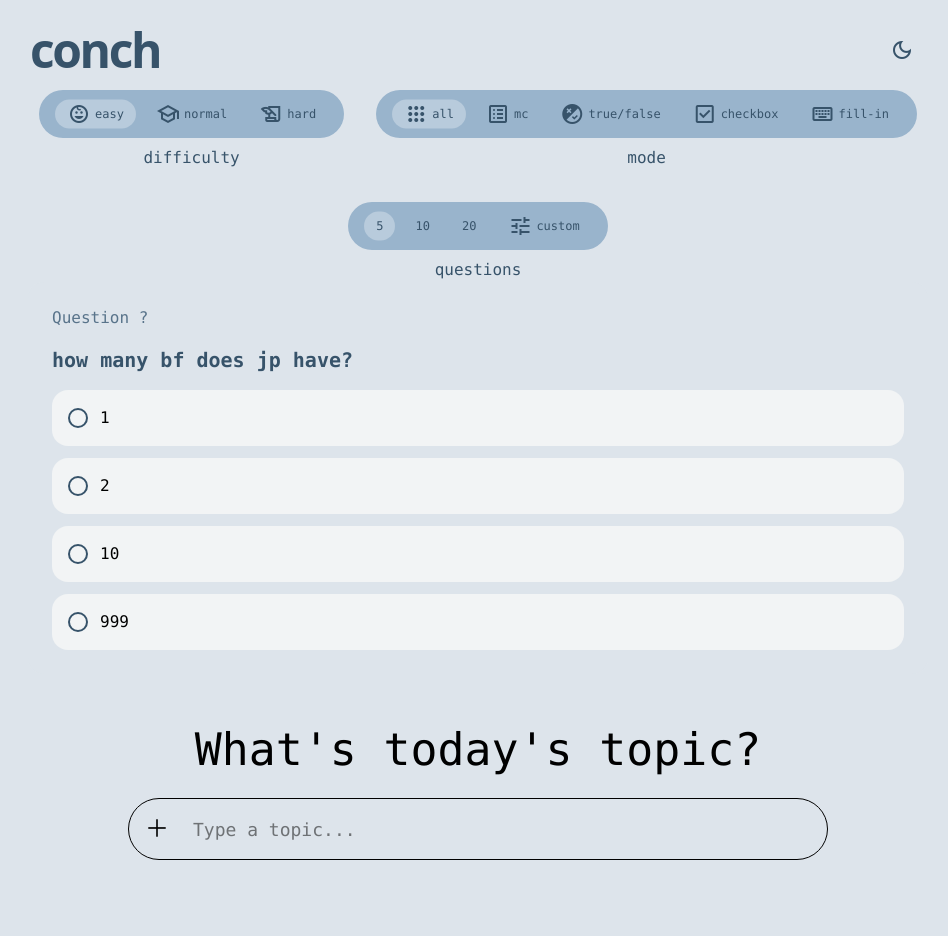
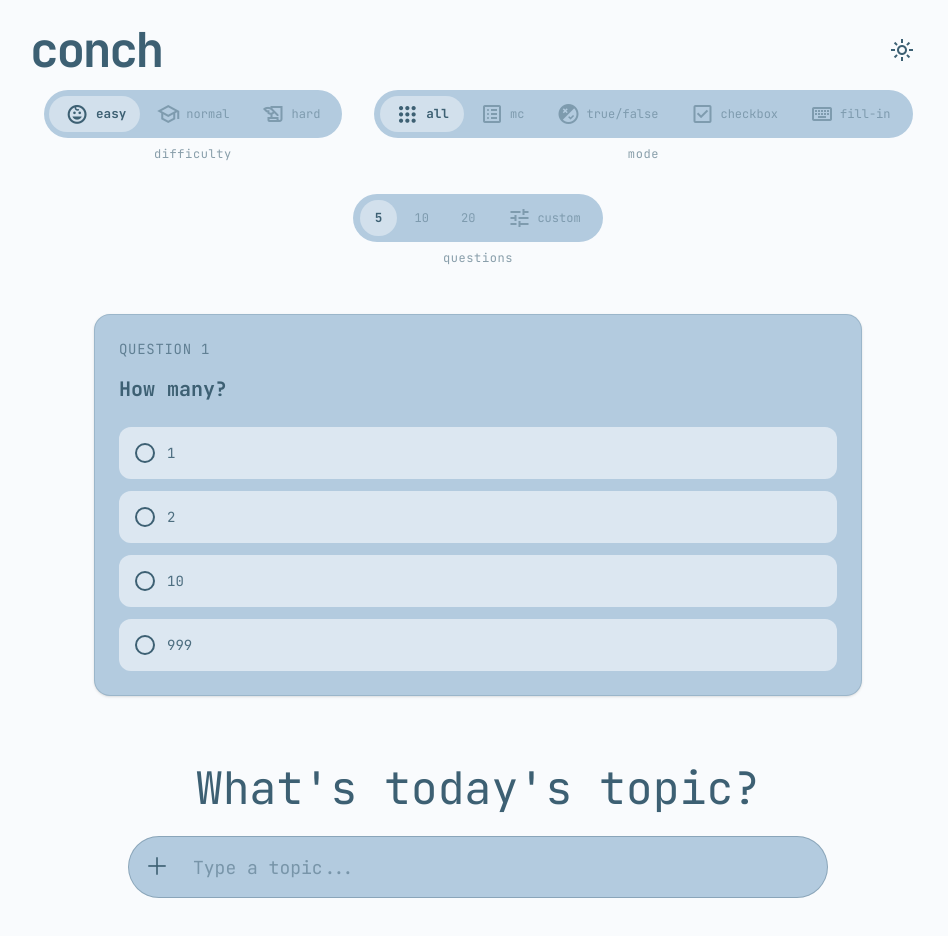
Before and after one commit to Truff7es/OOP-Project-conch-Group5, a React (Vite) app in the folder conch/: page / in a window 1280 px wide. Shown: the top 936 px of the page, without its empty margins (162-1110 px from the left). Before the commit the page ends 892 px from the top, so only its background shows below. Built offline with nearby package versions, Linux system fonts and the light colour scheme.

Commit message:
readded removed features

```diff
--- a/conch/src/App.tsx
+++ b/conch/src/App.tsx
@@ -1,4 +1,4 @@
-import {useEffect, useRef, useState } from 'react'
+import { useEffect, useRef, useState } from 'react'
 import Navbar from './components/Navbar'
 import FilterGroup from './components/FilterGroup'
 import HeroInput from './components/HeroInput'
@@ -27,7 +27,6 @@ export default function App() {
   const [questions, setQuestions] = useState('5')
   const [selectedChoice, setSelectedChoice] = useState<string | null>(null)
 
-  // Group audio instances into a single keyed ref map
   const soundsRef = useRef<Record<Theme, HTMLAudioElement> | null>(null)
 
   useEffect(() => {
@@ -48,7 +47,6 @@ export default function App() {
 
     soundsRef.current = audioMap
 
-    // Cleanup: pause audio on unmount to prevent leaks or orphaned playback
     return () => {
       if (soundsRef.current) {
         Object.values(soundsRef.current).forEach((audio) => audio.pause())
@@ -73,9 +71,9 @@ export default function App() {
   }
 
   return (
-<body className="font-mono min-h-screen bg-lightmode-200 flex items-start justify-center pt-4.5 pb-8">
-  <div className="w-[70vw] max-w-300 min-h-[70vh]">
-        <Navbar/>
+    <div className="min-h-screen bg-light-bg text-light-text dark:bg-dark-bg dark:text-dark-text flex items-start justify-center pt-4.5 pb-8 font-mono">
+      <div className="w-[70vw] max-w-300 min-h-[70vh]">
+        <Navbar theme={theme} onToggleTheme={toggleTheme} />
 
         <div className="flex justify-center gap-8 flex-wrap">
           <FilterGroup
@@ -88,8 +86,8 @@ export default function App() {
 
           <FilterGroup
             label="mode"
-            options={['all', 'mc', 'true/false', 'checkbox','fill-in']}
-            icons={['apps', 'list_alt', 'flaky', 'check_box','keyboard']}
+            options={['all', 'mc', 'true/false', 'checkbox', 'fill-in']}
+            icons={['apps', 'list_alt', 'flaky', 'check_box', 'keyboard']}
             selected={mode}
             onSelect={setMode}
           />
@@ -103,21 +101,17 @@ export default function App() {
           />
         </div>
 
-        <div className="flex flex-col justify-center items-center min-h-[60vh]">
+        <div className="flex flex-col justify-center items-center py-8">
           <QuestionCard
-            question="how many bf does jp have?"
-            choices={[
-              '1',
-              '2',
-              '10',
-              '999'
-            ]} // e.g. 2 choices, or ['A', 'B', 'C', 'D'] for 4
+            questionNumber={1}
+            question="How many?"
+            choices={['1', '2', '10', '999']}
             selectedChoice={selectedChoice}
             onSelectChoice={setSelectedChoice}
           />
           <HeroInput />
         </div>
       </div>
-    </body>
+    </div>
   )
 }
--- a/conch/src/components/FilterGroup.tsx
+++ b/conch/src/components/FilterGroup.tsx
@@ -4,7 +4,7 @@ import pipSound from '../assets/sfx/pipsound.wav'
 interface FilterGroupProps {
   label: string
   options: string[]
-  icons?: string[] // Optional in case a filter has no icons
+  icons?: string[]
   selected: string
   onSelect: (option: string) => void
 }
@@ -19,18 +19,6 @@ export default function FilterGroup({
   const [highlightStyle, setHighlightStyle] = useState({ left: '0px', width: '0px' })
   const containerRef = useRef<HTMLDivElement>(null)
   const pillRefs = useRef<Record<string, HTMLButtonElement | null>>({})
-  const pipSoundRef = useRef<HTMLAudioElement | null>(null)
-
-  // Initialize audio on mount
-  useEffect(() => {
-    const audio = new Audio(pipSound)
-    audio.volume = 0.5 // Set a reasonable volume
-    pipSoundRef.current = audio
-
-    return () => {
-      audio.pause()
-    }
-  }, [])
 
   const updateHighlight = () => {
     const selectedPill = pillRefs.current[selected]
@@ -56,10 +44,9 @@ export default function FilterGroup({
   }, [selected])
 
   const playSound = () => {
-    // Create a fresh audio element each time to avoid browser restrictions
     const audio = new Audio(pipSound)
     audio.volume = 0.5
-    audio.play().catch(error => {
+    audio.play().catch((error) => {
       console.warn('Audio play failed:', error)
     })
   }
@@ -67,31 +54,45 @@ export default function FilterGroup({
   return (
     <div className="flex flex-col items-center gap-2">
       <div
-        className="relative rounded-full px-4 flex items-center justify-center gap-2 overflow-hidden bg-lightmode-400"
+        className="relative bg-light-bar dark:bg-dark-bar rounded-full px-2 py-1 flex items-center justify-center gap-1 overflow-hidden transition-colors"
         ref={containerRef}
       >
+        {/* Sliding active pill indicator */}
         <div
-          className="absolute top-1/2 -translate-y-1/2 h-[60%] bg-white opacity-30 rounded-full pointer-events-none duration-150 ease-in-out"
+          className="absolute top-1/2 -translate-y-1/2 h-[75%] bg-white/40 dark:bg-black/30 rounded-full pointer-events-none z-0 transition-[left,width] duration-200 ease-out"
           style={highlightStyle}
         />
-        {options.map((option, index) => (
+
+        {options.map((option, index) => {
+          const isSelected = selected === option
+
+          return (
             <button
               key={option}
               ref={(el) => { pillRefs.current[option] = el }}
               type="button"
-            className="relative inline-flex items-center justify-center gap-1 rounded-full px-3 py-3 text-lightmode-600 text-xs font-mono cursor-pointer hover:opacity-80"
+              className={`relative z-10 inline-flex items-center justify-center gap-1.5 rounded-full px-3.5 py-2 text-xs font-mono cursor-pointer transition-all duration-150 ${
+                isSelected
+                  ? 'text-light-text dark:text-dark-text font-bold opacity-100 scale-105'
+                  : 'text-light-text/60 dark:text-dark-text/60 hover:text-light-text dark:hover:text-dark-text opacity-75'
+              }`}
               onClick={() => {
                 playSound()
                 onSelect(option)
               }}
-            aria-pressed={selected === option}
+              aria-pressed={isSelected}
             >
-            {icons?.[index] && <span className="material-symbols-outlined">{icons[index]}</span>}
+              {icons?.[index] && (
+                <span className="material-symbols-outlined text-[16px]">
+                  {icons[index]}
+                </span>
+              )}
               <span>{option}</span>
             </button>
-        ))}
+          )
+        })}
       </div>
-      <span className="bar-title text-s text-lightmode-600 font-mono">
+      <span className="bar-title text-xs text-light-text/60 dark:text-dark-text/60 font-mono tracking-wider">
         {label}
       </span>
     </div>
--- a/conch/src/components/Navbar.tsx
+++ b/conch/src/components/Navbar.tsx
@@ -1,13 +1,25 @@
-export default function Navbar() {
+interface NavbarProps {
+  theme: 'light' | 'dark'
+  onToggleTheme: () => void
+}
+
+export default function Navbar({ theme, onToggleTheme }: NavbarProps) {
+  const showLightIcon = theme === 'light'
+
   return (
     <header className="flex items-center justify-between pb-4 pt-2">
-      <div className="text-5xl font-sans font-bold tracking-tighter text-lightmode-600">conch</div>
+      <div className="text-5xl font-mono font-bold tracking-tighter text-light-text dark:text-dark-text">
+        conch
+      </div>
       <button
         type="button"
-        className="w-12 h-12 rounded-full grid place-items-center hover:scale-110 transition-transform duration-200"
+        className="w-12 h-12 rounded-full grid place-items-center hover:scale-110 transition-transform duration-200 text-light-text dark:text-dark-text"
+        onClick={onToggleTheme}
         aria-label="Toggle theme"
       >
-        <span className="material-symbols-outlined text-2xl text-lightmode-600">dark_mode</span>
+        <span className="material-symbols-outlined text-2xl">
+          {showLightIcon ? 'light_mode' : 'dark_mode'}
+        </span>
       </button>
     </header>
   )
--- a/conch/src/components/QuestionCard.tsx
+++ b/conch/src/components/QuestionCard.tsx
@@ -1,4 +1,5 @@
 interface QuestionCardProps {
+  questionNumber?: number
   question: string
   choices: string[]
   selectedChoice: string | null
@@ -6,35 +7,41 @@ interface QuestionCardProps {
 }
 
 export default function QuestionCard({
+  questionNumber = 1,
   question,
   choices,
   selectedChoice,
   onSelectChoice,
-}: QuestionCardProps){
-
-
+}: QuestionCardProps) {
   return (
-        <div className="">
-            <div className="mul-choice flex gap-4 flex-col bg-lightmode-200 w-225 p-6 rounded-2xl">
-                <div className="count text-l text-lightmode-500">
-                    Question ?
+    <div className="w-full max-w-3xl my-4">
+      <div className="flex flex-col gap-4 bg-light-bar dark:bg-dark-bar border border-light-text/20 dark:border-dark-text/20 p-6 rounded-2xl shadow-sm transition-colors">
+        <div className="text-sm font-mono uppercase tracking-wider text-light-text/70 dark:text-dark-text/70">
+          Question {questionNumber}
         </div>
-                <div className="question font-bold text-xl text-lightmode-600">
+        <div className="font-bold text-xl text-light-text dark:text-dark-text">
           {question}
         </div>
-                <div className="list flex flex-col gap-3">
+        <div className="flex flex-col gap-3 pt-2">
           {choices.map((choice) => {
-                        const isSelected = selectedChoice === choice;
+            const isSelected = selectedChoice === choice
             return (
               <button
                 key={choice}
                 type="button"
                 onClick={() => onSelectChoice(choice)}
-                                className={"flex items-center option_1 gap-3 p-4 w-full rounded-2xl bg-lightmode-100 cursor-pointer text-left wrap-break-word"}>
-                                <div className={`flex justify-center icon w-5 h-5 shrink-0 rounded-full border-lightmode-600 transition-border duration-200 ease-in-out ${
-                                    isSelected ? `border-10` : `border-2`
-                                }`}></div>
-                                {choice}
+                className={`flex items-center gap-3 p-4 w-full rounded-xl transition-all cursor-pointer text-left wrap-break-word font-mono text-sm ${
+                  isSelected
+                    ? 'bg-white/40 dark:bg-black/40 text-light-text dark:text-dark-text font-semibold shadow-inner'
+                    : 'bg-light-bg/60 dark:bg-dark-bg/60 text-light-text/90 dark:text-dark-text/90 hover:bg-white/20 dark:hover:bg-black/20'
+                }`}
+              >
+                <div
+                  className={`flex shrink-0 w-5 h-5 rounded-full border-2 border-light-text dark:border-dark-text transition-all ${
+                    isSelected ? 'bg-light-text dark:bg-dark-text' : 'bg-transparent'
+                  }`}
+                />
+                <span>{choice}</span>
               </button>
             )
           })}
--- a/conch/src/index.css
+++ b/conch/src/index.css
@@ -1,15 +1,34 @@
+@import '@fontsource/jetbrains-mono/400.css';
+@import '@fontsource/jetbrains-mono/500.css';
+@import '@fontsource/jetbrains-mono/700.css';
+
 @import "tailwindcss";
 
 @theme {
-  --color-lightmode-50: oklch(98.5% 0 0);
-  --color-lightmode-100: oklch(96.5% 0.003 245.891);
-  --color-lightmode-200: oklch(91.6% 0.012 245.836);
-  --color-lightmode-300: oklch(86.5% 0.021 245.802);
-  --color-lightmode-400: oklch(75.7% 0.045 245.583);
-  --color-lightmode-500: oklch(54.2% 0.048 245.454);
-  --color-lightmode-600: oklch(42.9% 0.051 245.302);
-  --color-lightmode-700: oklch(35.5% 0.039 245.321);
-  --color-lightmode-800: oklch(25.7% 0.018 245.549);
-  --color-lightmode-900: oklch(19.1% 0.019 245.401);
-  --color-lightmode-950: oklch(14.1% 0.015 245.339);
+  --font-mono: "JetBrains Mono", monospace;
+  --color-light-bg: #f9fbfd;
+  --color-light-bar: #b3cbdf;
+  --color-light-text: #3d6073;
+  --color-dark-bg: #0d151c;
+  --color-dark-bar: #233443;
+  --color-dark-text: #8fb2cb;
+
 }
+
+@custom-variant dark (&:where(.dark, .dark *));
+
+@keyframes charDrop {
+  0% {
+    transform: translateY(-50%) rotateZ(0deg) translateX(0);
+    opacity: 1;
+  }
+  100% {
+    transform: translateY(100px) rotateZ(0deg) translateX(var(--random-x-offset));
+    opacity: 0;
+  }
+}
+
+@keyframes charFade {
+  0% { opacity: 1; }
+  100% { opacity: 0; }
+}
```
Lines whose indentation alone changed are shown as unchanged.
